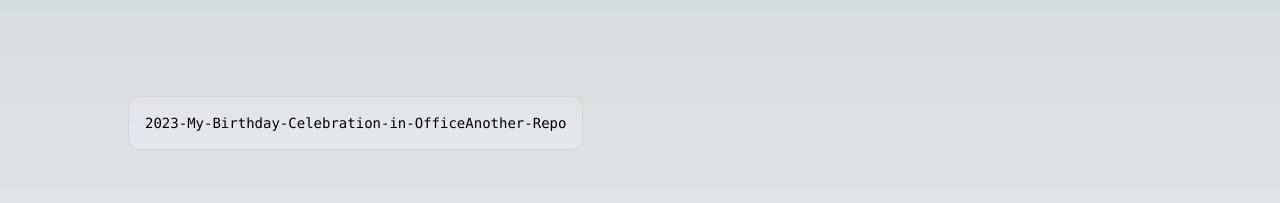
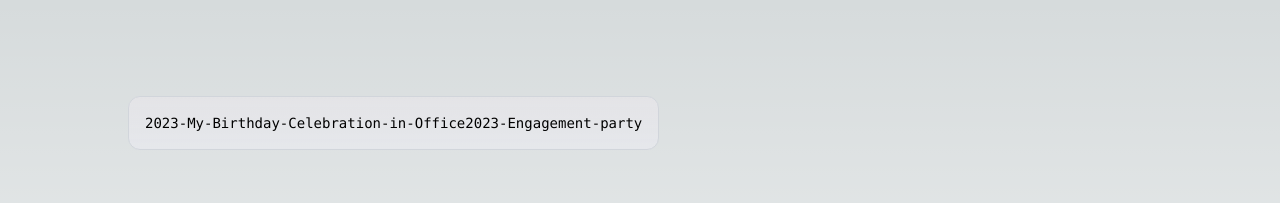
Before and after one commit to FamilyWebsites/nextjs_image_gallary_test_5, a Next.js app: page / in a window 1280 px wide. Shown: the top 203 px of the page. Built offline with nearby package versions, Linux system fonts and the light colour scheme.

Commit message:
Update page.tsx

```diff
--- a/src/app/page.tsx
+++ b/src/app/page.tsx
@@ -1,7 +1,7 @@
 export default function Home() {
   const repos = [
     '2023-My-Birthday-Celebration-in-Office',
-    'Another-Repo', // Add more repository names as needed
+    '2023-Engagement-party', // Add more repository names as needed
   ];
 
   return (
```
